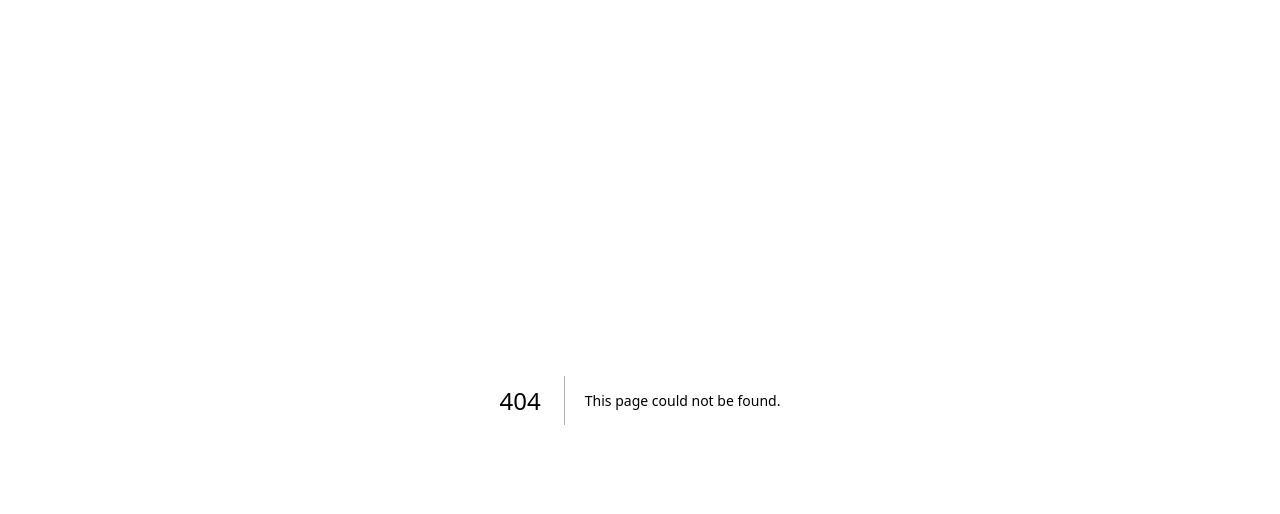
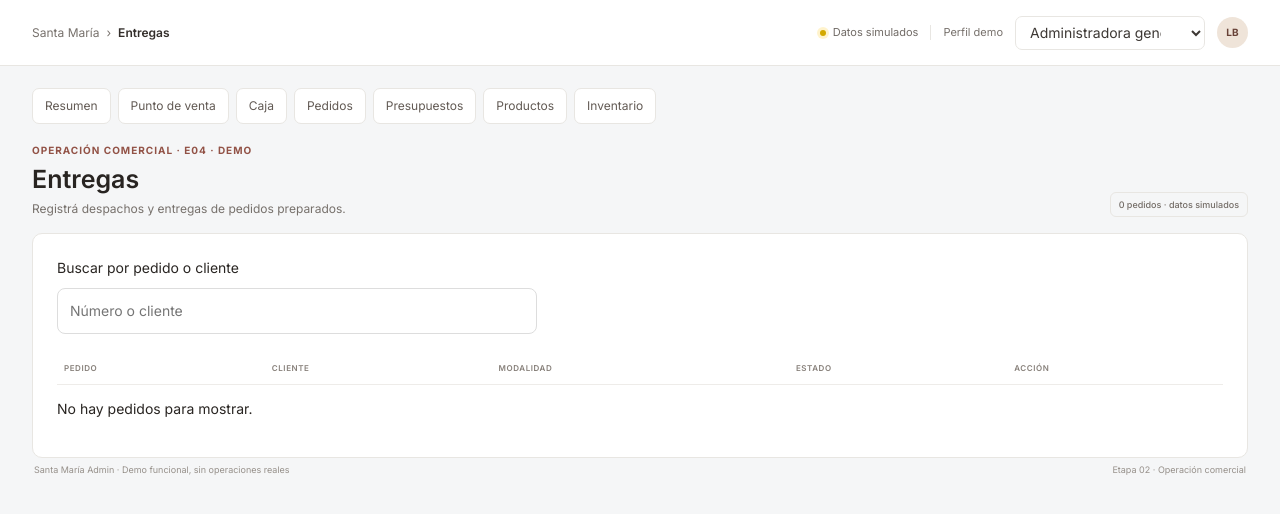
Before and after one commit to equantum-py/santamaria, a Next.js app: page /admin/entregas in a window 1280 px wide. Before the commit this address had no page. Shown: the top 514 px of the page. Built offline with nearby package versions, Linux system fonts and the light colour scheme.

Commit message:
feat(e04): add entregas demo workflow screen

```diff
--- /dev/null
+++ b/app/admin/entregas/page.tsx
@@ -0,0 +1,52 @@
+"use client";
+import { useMemo, useState } from "react";
+import { AdminModuleFrame } from "../module-frame";
+import { demoStateStore, useDemoProfile, useDemoState } from "@/lib/admin/client-state";
+import { demoProfiles } from "../demo-data";
+import { completeDelivery, prepareWarehouseOrder } from "@/lib/admin/fulfillment";
+import type { DemoOrder } from "@/lib/admin/types";
+
+export default function DeliveryPage() {
+  const state = useDemoState();
+  const [profileId] = useDemoProfile();
+  const profile = demoProfiles.find((item) => item.id === profileId) ?? demoProfiles[0];
+  const [query, setQuery] = useState("");
+  const [selectedId, setSelectedId] = useState("");
+  const [quantities, setQuantities] = useState<Record<string, string>>({});
+  const [note, setNote] = useState("");
+  const [message, setMessage] = useState("");
+  const [error, setError] = useState("");
+  const orders = useMemo(() => state.orders.filter((order) => ["ready", "en_route", "delivered"].includes(order.status) && (order.number + " " + order.customerLabel).toLowerCase().includes(query.toLowerCase())).slice().reverse(), [state.orders, query]);
+  const selected: DemoOrder | undefined = state.orders.find((order) => order.id === selectedId);
+  function perform(action: "prepare" | "dispatch" | "deliver") {
+    if (!selected) return;
+    setError(""); setMessage("");
+    try {
+      if (action === "prepare") {
+        const checked: Record<string, number> = {};
+        for (const line of selected.lines) checked[line.productId] = Number(quantities[line.productId] ?? "");
+        demoStateStore.update((current) => prepareWarehouseOrder(current, { orderId: selected.id, actor: profile.name, quantities: checked, note }));
+      } else {
+        demoStateStore.update((current) => completeDelivery(current, { orderId: selected.id, actor: profile.name, action, note }));
+      }
+      setMessage("Operación demostrativa registrada correctamente."); setNote(""); setQuantities({});
+    } catch (cause) { setError(cause instanceof Error ? cause.message : "No se pudo guardar la operación."); }
+  }
+  return <AdminModuleFrame title="Entregas">
+    <section className="admin-module-heading"><div><p className="admin-eyebrow">OPERACIÓN COMERCIAL · E04 · DEMO</p><h1>Entregas</h1><p>Registrá despachos y entregas de pedidos preparados.</p></div><span className="admin-badge-neutral">{orders.length} pedidos · datos simulados</span></section>
+    <section className="admin-panel" style={{padding:24}}>
+      <label htmlFor="e04-search">Buscar por pedido o cliente</label>
+      <input id="e04-search" value={query} onChange={(event) => setQuery(event.target.value)} placeholder="Número o cliente" style={{display:"block",width:"100%",maxWidth:480,padding:12,margin:"10px 0 20px",border:"1px solid #ddd",borderRadius:8}} />
+      <div className="admin-table-scroll"><table className="admin-table"><thead><tr><th>PEDIDO</th><th>CLIENTE</th><th>MODALIDAD</th><th>ESTADO</th><th>ACCIÓN</th></tr></thead><tbody>{orders.map((order) => <tr key={order.id}><td>{order.number}</td><td>{order.customerLabel}</td><td>{order.fulfillmentMode === "pickup" ? "Retiro" : "Envío"}</td><td>{order.status}</td><td><button type="button" onClick={() => {setSelectedId(order.id);setQuantities({});setNote("");setError("");setMessage("");}}>Ver pedido</button></td></tr>)}</tbody></table></div>
+      {!orders.length && <p>No hay pedidos para mostrar.</p>}
+    </section>
+    {selected && <section className="admin-panel" style={{padding:24,marginTop:20}}>
+      <h2>{selected.number} · {selected.customerLabel}</h2><p>Estado: {selected.status} · Responsable: {selected.responsible}</p>
+      <div className="admin-table-scroll"><table className="admin-table"><thead><tr><th>PRODUCTO</th><th>SOLICITADO</th></tr></thead><tbody>{selected.lines.map((line) => <tr key={line.productId}><td>{line.name}</td><td>{line.quantity} {line.saleUnit}</td></tr>)}</tbody></table></div>
+      <label htmlFor="e04-note">Observación / constancia</label><textarea id="e04-note" value={note} onChange={(event) => setNote(event.target.value)} maxLength={500} rows={2} style={{display:"block",width:"100%",maxWidth:620,margin:"8px 0 16px",padding:12,border:"1px solid #ddd",borderRadius:8}} />
+      {selected.fulfillmentMode === "delivery" && selected.status === "ready" && <button type="button" onClick={() => perform("dispatch")}>Confirmar despacho</button>}{((selected.fulfillmentMode === "pickup" && selected.status === "ready") || (selected.fulfillmentMode === "delivery" && selected.status === "en_route")) && <button type="button" onClick={() => perform("deliver")}>Confirmar entrega</button>}
+      {error && <p role="alert">{error}</p>}{message && <p role="status">{message}</p>}
+      <h3>Historial</h3><ul>{selected.history.map((entry,index) => <li key={index}>{entry.status} · {entry.changedBy} · {entry.note || "Sin observación"}</li>)}</ul>
+    </section>}
+  </AdminModuleFrame>;
+}
```
